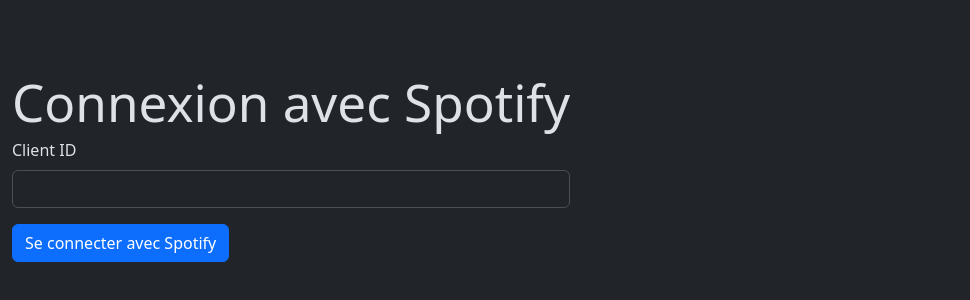
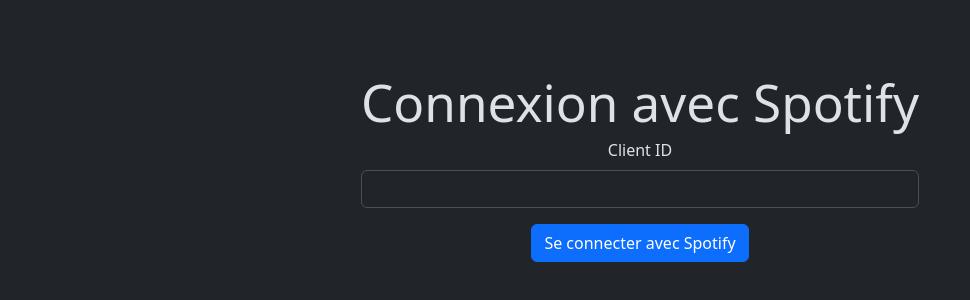
Before and after one commit to FlorentinHub/BetterSpotifyWrapped, a React (Vite) app: page / in a window 1280 px wide. Shown: the part 256-556 px from the top of the page, without its empty margins (0-970 px from the left). Built offline with nearby package versions, Linux system fonts and the light colour scheme.

Commit message:
Fix width App

```diff
--- a/src/App.jsx
+++ b/src/App.jsx
@@ -2,15 +2,18 @@ import React from 'react';
 import { BrowserRouter as Router, Route, Routes } from 'react-router-dom';
 import Home from './components/Home';
 import Callback from './components/Callback';
+import './style/App.css'
 
 const App = () => {
   return (
+    <div className="container-custom">
     <Router>
       <Routes>
         <Route path="/" element={<Home />} />
         <Route path="/callback" element={<Callback />} />
       </Routes>
     </Router>
+    </div>
   );
 };
 
```
